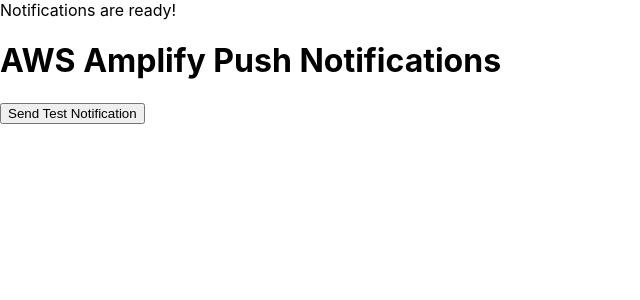
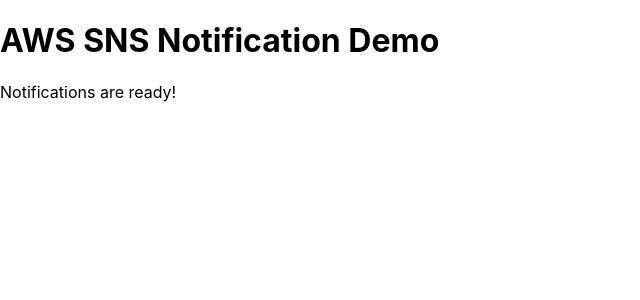
Before and after one commit to akhil-haridas/aws-sns-amplify, a React (Create React App) app: page / in a window 1280 px wide. Shown: the top 300 px of the page, without its empty margins (0-640 px from the left). Built offline with nearby package versions, Linux system fonts and the light colour scheme.

Commit message:
using notification comp

```diff
--- a/src/App.js
+++ b/src/App.js
@@ -4,9 +4,8 @@
 function App() {
   return (
     <div className="App">
-      <NotificationSetup/>
-      <h1>AWS Amplify Push Notifications</h1>
-      <button>Send Test Notification</button>
+      <h1>AWS SNS Notification Demo</h1>
+      <NotificationSetup />
     </div>
   );
 }
```
